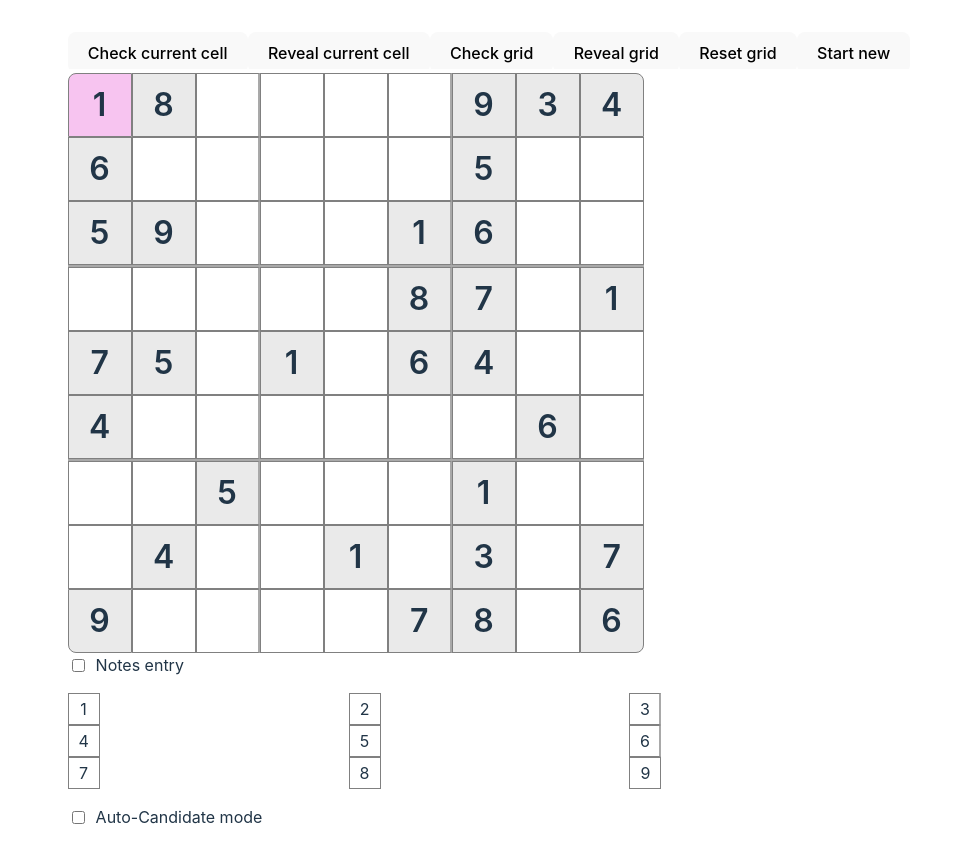
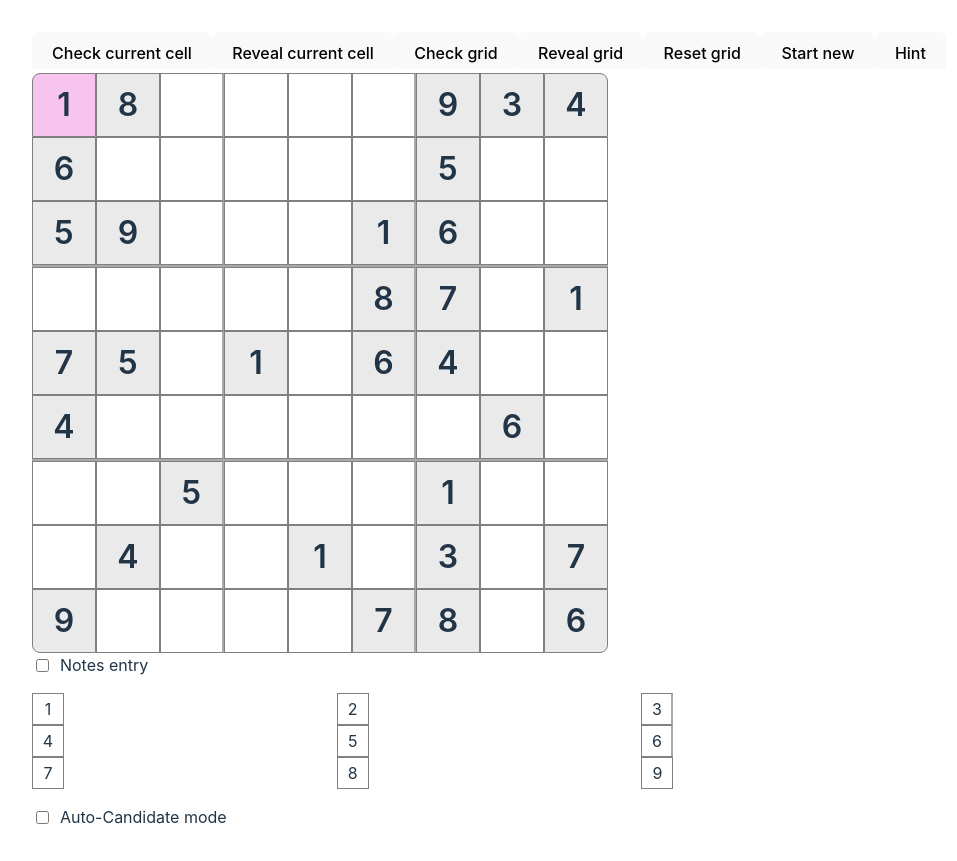
Before and after one commit to MatthewConrad/endless-sudoku, a React (Vite) app: page / in a window 1280 px wide. Shown: the whole page, without its empty margins (151-1108 px from the left). Built offline with nearby package versions, Linux system fonts and the light colour scheme.

Commit message:
Added initial hint logic.

```diff
--- a/src/components/GameGrid.tsx
+++ b/src/components/GameGrid.tsx
@@ -6,6 +6,7 @@ import { useCursor } from "../hooks/useCursor";
 import { useGridState } from "../hooks/useGridState";
 import { Cell } from "../components/Cell";
 import { GameControls } from "./GameControls";
+import { getHint } from "../logic/hints";
 
 interface GameGridProps {
   initialGrid: PuzzleGrid;
@@ -45,7 +46,7 @@ export const GameGrid = ({
   const [isAutoCandidate, setIsAutoCandidate] = useState(false);
 
   return (
-    <>
+    <div onKeyDown={onKeyDown} onKeyUp={onKeyUp}>
       <div>
         <button onClick={() => checkCell(cursor)}>Check current cell</button>
         <button onClick={() => revealCell(cursor)}>Reveal current cell</button>
@@ -53,13 +54,18 @@ export const GameGrid = ({
         <button onClick={revealGrid}>Reveal grid</button>
         <button onClick={resetGrid}>Reset grid</button>
         <button onClick={() => onStartNewGrid(isSolved)}>Start new</button>
+        <button
+          onClick={() => {
+            const hintCell = getHint(gridState);
+            if (hintCell) {
+              onCellClick(hintCell.rowIndex, hintCell.columnIndex);
+            }
+          }}
+        >
+          Hint
+        </button>
       </div>
-      <div
-        className="grid"
-        tabIndex={0}
-        onKeyDown={onKeyDown}
-        onKeyUp={onKeyUp}
-      >
+      <div className="grid">
         {Object.entries(gridState).map(([rowIndex, rowState]) => {
           return (
             <div key={`row-${rowIndex}`} className="row">
@@ -111,6 +117,6 @@ export const GameGrid = ({
           }
         }}
       />
-    </>
+    </div>
   );
 };
--- a/src/logic/helpers.ts
+++ b/src/logic/helpers.ts
@@ -1,4 +1,4 @@
-import { GridCell, PuzzleGrid } from "../types/grid";
+import { GridCell, GridCellState, GridState, PuzzleGrid } from "../types/grid";
 
 /**
  * GRID GENERATION
@@ -26,6 +26,61 @@ export const getRandomCell = (): GridCell => ({
   columnIndex: getRandomIndex(),
 });
 
+export const filterByEmptyGridCell = (
+  cellState: GridCellState,
+  predicate: (cellState: GridCellState) => boolean
+): boolean => {
+  if (cellState.isPrefilled || cellState.isConfirmed || cellState.userValue) {
+    return false;
+  }
+
+  return predicate(cellState);
+};
+
+export const findEmptyGridCell = (
+  gridState: GridState,
+  predicate: (cellState: GridCellState) => boolean
+): GridCell | undefined => {
+  const foundCell: GridCell = { rowIndex: -1, columnIndex: -1 };
+
+  foundCell.rowIndex = Object.values(gridState).findIndex((row) => {
+    const columnIndex = Object.values(row).findIndex((cellState) =>
+      filterByEmptyGridCell(cellState, predicate)
+    );
+
+    foundCell.columnIndex = columnIndex;
+    return columnIndex > -1;
+  });
+
+  if (foundCell.rowIndex > -1 && foundCell.columnIndex > -1) {
+    return foundCell;
+  }
+
+  return;
+};
+
+export const filterEmptyGridCells = (
+  gridState: GridState,
+  predicate: (cellState: GridCellState) => boolean
+): GridCellState[] => {
+  return Object.values(gridState).reduce<GridCellState[]>(
+    (matchedCells, row) => {
+      const columnMatches = Object.values(row).reduce<GridCellState[]>(
+        (colMatchedCells, cellState) => {
+          if (filterByEmptyGridCell(cellState, predicate)) {
+            return [...colMatchedCells, cellState];
+          }
+
+          return colMatchedCells;
+        },
+        []
+      );
+      return [...matchedCells, ...columnMatches];
+    },
+    []
+  );
+};
+
 export const cloneGrid = (puzzleGrid: PuzzleGrid): PuzzleGrid => {
   return puzzleGrid.map((row) => [...row]);
 };
@@ -42,33 +97,40 @@ const getBoxStartCell = ({ rowIndex, columnIndex }: GridCell): GridCell => ({
   columnIndex: getBoxStartIndex(columnIndex),
 });
 
-export const getRelatedCells = ({
-  rowIndex,
-  columnIndex,
-}: GridCell): GridCell[] => {
-  const crossCells = Array(9)
+export const getRelatedCrossCells = (
+  { rowIndex, columnIndex }: GridCell,
+  direction?: "row" | "column"
+): GridCell[] => {
+  return Array(9)
     .fill(null)
     .reduce<GridCell[]>((crosses, _, index) => {
       const related = [];
-      if (index !== columnIndex) {
+      if (index !== columnIndex && direction !== "column") {
         related.push({ rowIndex, columnIndex: index });
       }
 
-      if (index !== rowIndex) {
+      if (index !== rowIndex && direction !== "row") {
         related.push({ rowIndex: index, columnIndex });
       }
 
       return [...crosses, ...related];
     }, []);
+};
 
+export const getRelatedBoxCells = (
+  { rowIndex, columnIndex }: GridCell,
+  includeCrosses?: boolean
+): GridCell[] => {
   const boxStartCell = getBoxStartCell({ rowIndex, columnIndex });
-  const boxCells = [0, 1, 2].reduce<GridCell[]>((box, rowOffset) => {
+  return [0, 1, 2].reduce<GridCell[]>((box, rowOffset) => {
     const rowCells = [0, 1, 2].reduce<GridCell[]>((row, colOffset) => {
       const boxRowIndex = boxStartCell.rowIndex + rowOffset;
       const boxColumnIndex = boxStartCell.columnIndex + colOffset;
 
-      // already accounted for by crosses
-      if (boxRowIndex === rowIndex || boxColumnIndex === columnIndex) {
+      if (
+        !includeCrosses &&
+        (boxRowIndex === rowIndex || boxColumnIndex === columnIndex)
+      ) {
         return [...row];
       }
 
@@ -82,6 +144,17 @@ export const getRelatedCells = ({
     }, []);
     return [...box, ...rowCells];
   }, []);
+};
+
+export const getRelatedCells = ({
+  rowIndex,
+  columnIndex,
+}: GridCell): GridCell[] => {
+  const crossCells = getRelatedCrossCells({ rowIndex, columnIndex });
+  const boxCells = getRelatedBoxCells({ rowIndex, columnIndex });
 
   return [...crossCells, ...boxCells];
 };
+
+export const getCandidateCount = ({ candidates }: GridCellState) =>
+  Object.values(candidates).filter(Boolean).length;
--- /dev/null
+++ b/src/logic/hints.ts
@@ -0,0 +1,70 @@
+import { CellValue, GridCell, GridState } from "../types/grid";
+import { VALUES } from "./constants";
+import {
+  filterEmptyGridCells,
+  findEmptyGridCell,
+  getCandidateCount,
+  getRelatedBoxCells,
+  getRelatedCrossCells,
+} from "./helpers";
+
+type GetGridCellFn = (gs: GridState) => GridCell | undefined;
+
+export const getNakedSingleCell: GetGridCellFn = (gridState) =>
+  findEmptyGridCell(gridState, (cellState) => {
+    return Object.values(cellState.candidates).filter(Boolean).length === 1;
+  });
+
+const cellIncludesCandidate = (
+  { rowIndex, columnIndex }: GridCell,
+  gridState: GridState,
+  candidateValue: CellValue
+) => {
+  const { isPrefilled, isConfirmed, userValue, candidates } =
+    gridState[rowIndex][columnIndex];
+  if (isPrefilled || isConfirmed || userValue) {
+    return false;
+  }
+  return candidates[candidateValue];
+};
+
+export const getHiddenSingleCell: GetGridCellFn = (gridState) => {
+  const hiddenSingles = [
+    ...filterEmptyGridCells(gridState, (cellState) => {
+      const rowCells = getRelatedCrossCells(cellState, "row");
+      const columnCells = getRelatedCrossCells(cellState, "column");
+      const boxCells = getRelatedBoxCells(cellState, true);
+
+      return VALUES.some((val) => {
+        if (!cellState.candidates[val]) {
+          return false;
+        }
+
+        const predicate = (cell: GridCell) =>
+          cellIncludesCandidate(cell, gridState, val);
+
+        return (
+          !rowCells.some(predicate) ||
+          !columnCells.some(predicate) ||
+          !boxCells.some(predicate)
+        );
+      });
+    }),
+  ];
+
+  if (hiddenSingles.length === 0) {
+    return;
+  } else if (hiddenSingles.length === 1) {
+    return hiddenSingles[0];
+  }
+
+  const sorted = [...hiddenSingles].sort(
+    (a, b) => getCandidateCount(a) - getCandidateCount(b)
+  );
+
+  return sorted[0];
+};
+
+export const getHint: GetGridCellFn = (gridState) => {
+  return getNakedSingleCell(gridState) || getHiddenSingleCell(gridState);
+};
```
